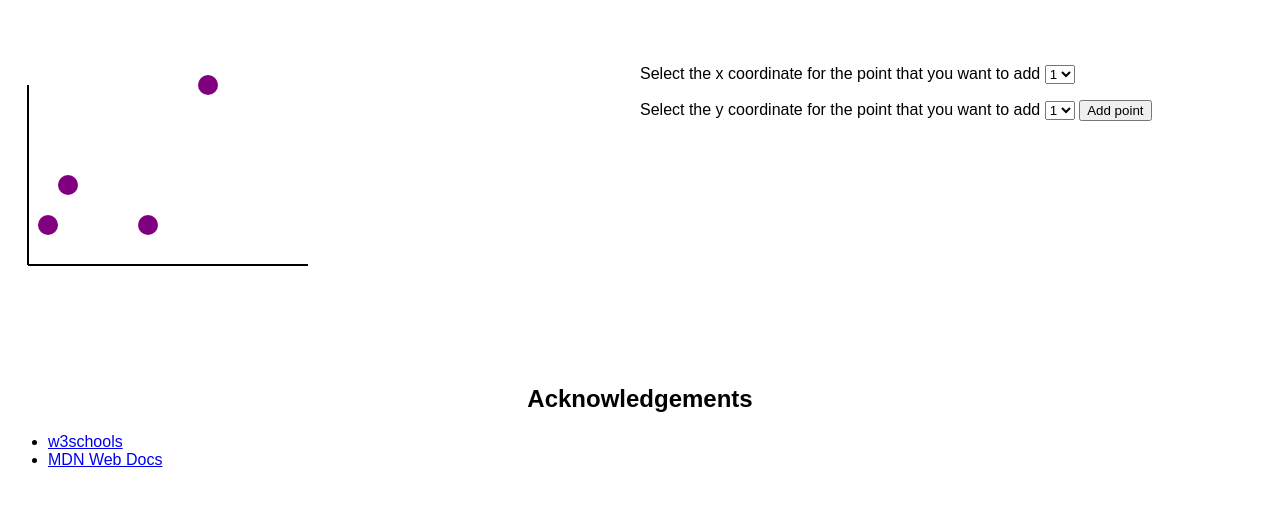
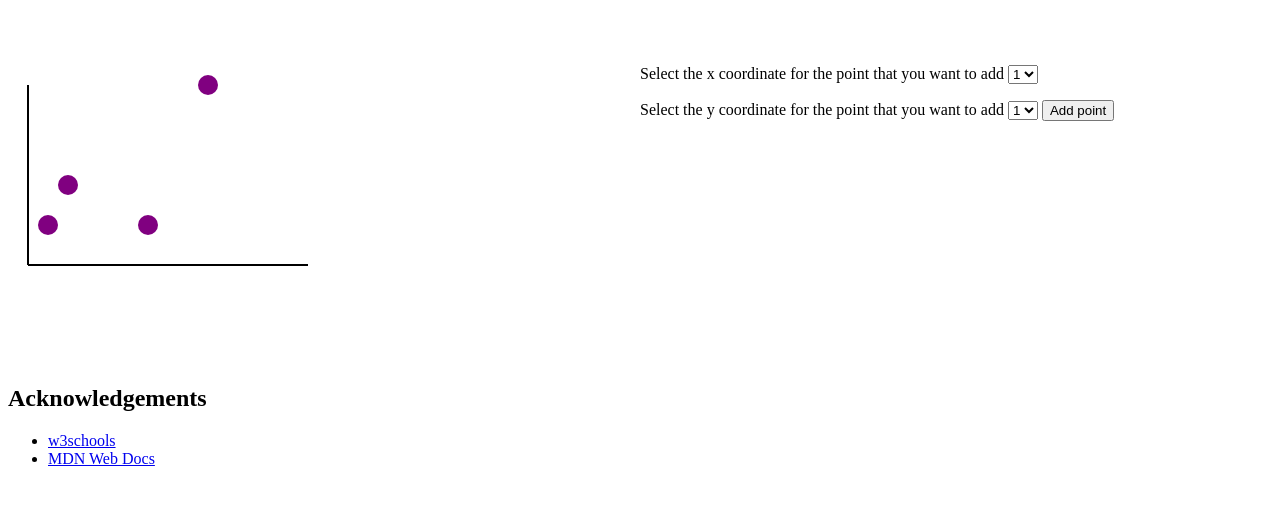
Before and after one commit to DS4200-S23-Class/hw-04-shruti-sherley, a plain HTML site: page index.html in a window 1280 px wide. Shown: the part 63-568 px from the top of the page. Drawn offline with Linux system fonts and the light colour scheme.

Commit message:
Update hw4.css

```diff
--- a/hw4.css
+++ b/hw4.css
@@ -1,4 +1,4 @@
-body {
+.body {
     font-family: Arial;
 }
 
@@ -9,7 +9,7 @@ body {
     height: 120;
 }
 
-h2 {
+.h2 {
     text-align:center;
 };
 
```
